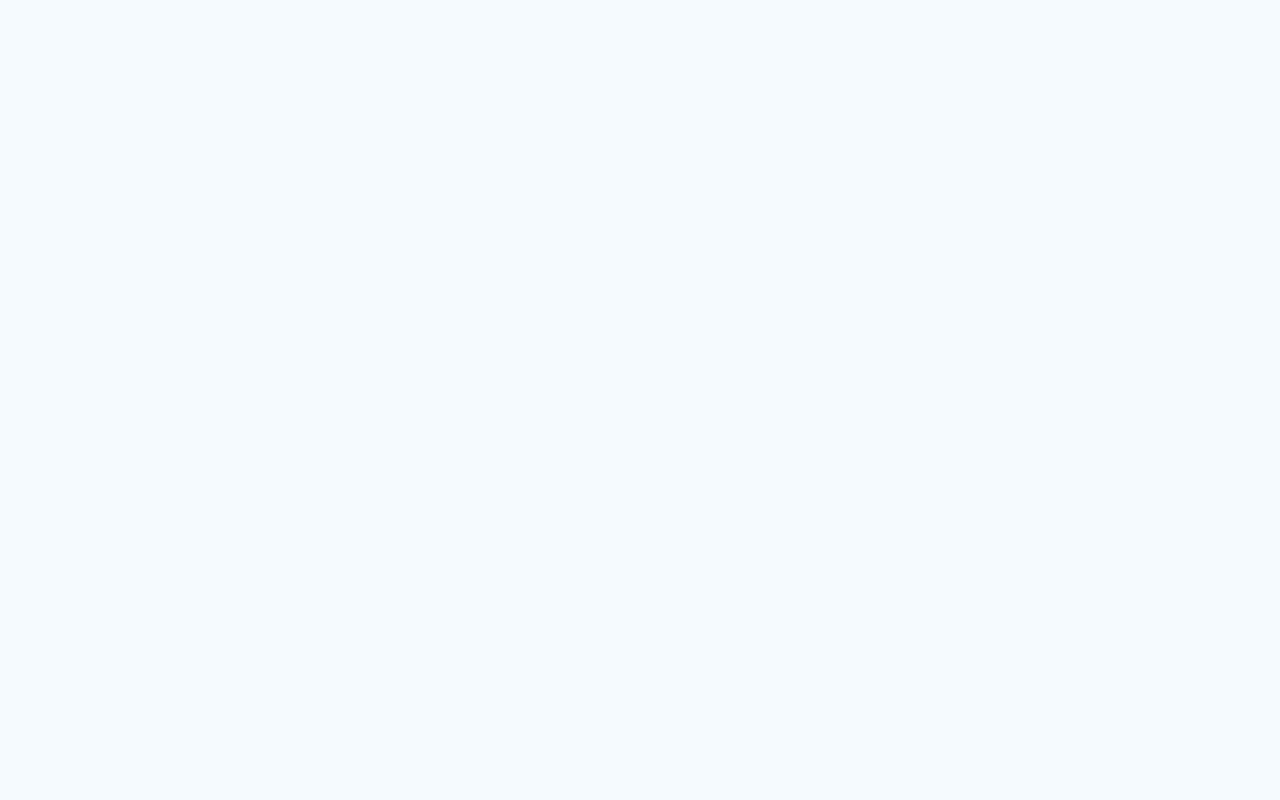
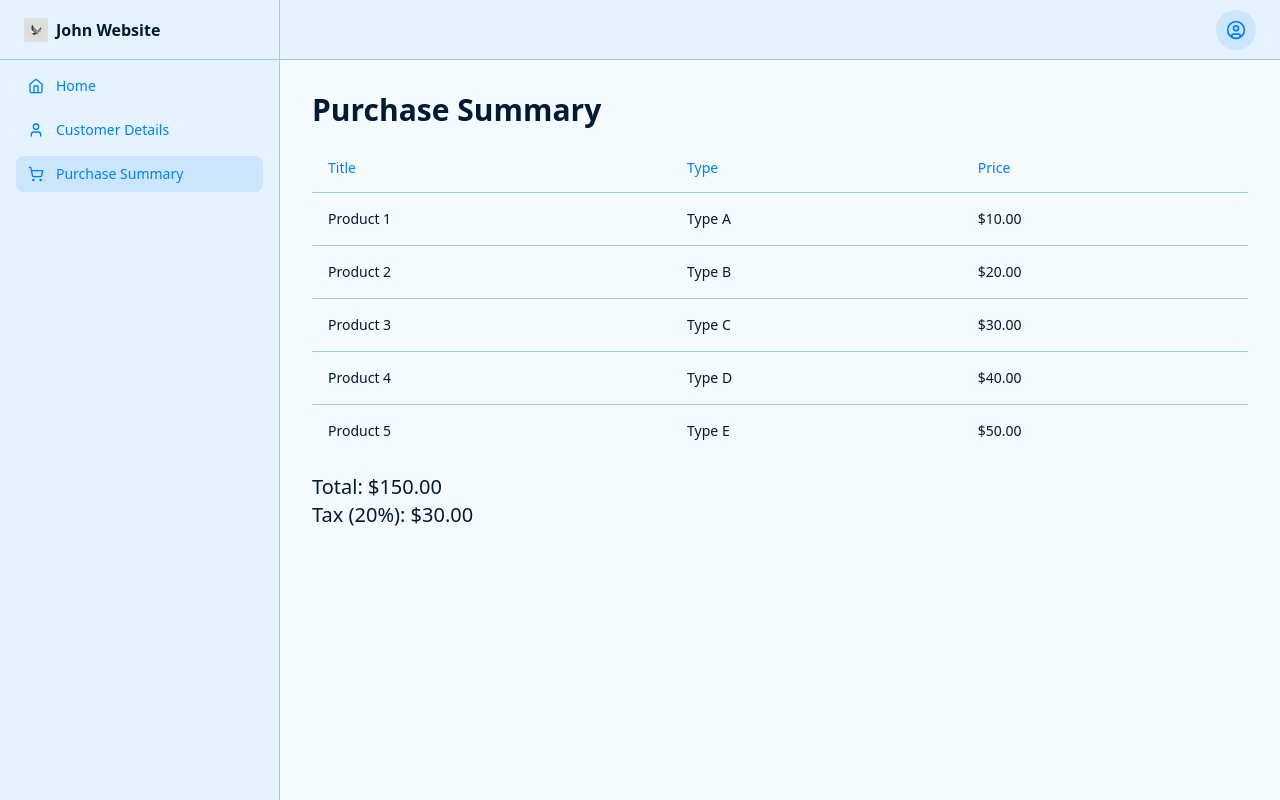
Before and after one commit to GPT-Engineer-App/page-master, a React (Vite) app: page /purchase-summary in a window 1280 px wide. Before the commit this address had no page. Built offline with nearby package versions, Linux system fonts and the light colour scheme.

Commit message:
Added Purchase Summary page with total and tax calculations. Updated sidebar to include link to the new page.

```diff
--- a/src/App.jsx
+++ b/src/App.jsx
@@ -7,6 +7,7 @@ import { Route, BrowserRouter as Router, Routes } from "react-router-dom";
 import Layout from "./layouts/sidebar"; // Updated to use sidebar layout
 import Index from "./pages/Index.jsx";
 import CustomerDetails from "./pages/CustomerDetails.jsx";
+import PurchaseSummary from "./pages/PurchaseSummary.jsx";
 const queryClient = new QueryClient();
 
 export const navItems = [
@@ -32,6 +33,7 @@ const App = () => {
             <Route path="/" element={<Layout />}>
               <Route index element={<Index />} />
               <Route path="customer-details" element={<CustomerDetails />} />
+              <Route path="purchase-summary" element={<PurchaseSummary />} />
             </Route>
           </Routes>
         </Router>
--- a/src/layouts/sidebar.jsx
+++ b/src/layouts/sidebar.jsx
@@ -9,8 +9,9 @@ import {
 } from "@/components/ui/dropdown-menu";
 import { Sheet, SheetContent, SheetTrigger } from "@/components/ui/sheet";
 import { cn } from "@/lib/utils";
-import { CircleUser, Home, Menu, User } from "lucide-react";
+import { CircleUser, Home, Menu, User, ShoppingCart } from "lucide-react";
 import { NavLink, Outlet } from "react-router-dom";
+
 const navItems = [
   {
     title: "Home",
@@ -21,6 +22,11 @@ const navItems = [
     title: "Customer Details",
     to: "/customer-details",
     icon: <User className="h-4 w-4" />,
+  },
+  {
+    title: "Purchase Summary",
+    to: "/purchase-summary",
+    icon: <ShoppingCart className="h-4 w-4" />,
   },
 ];
 
--- /dev/null
+++ b/src/pages/PurchaseSummary.jsx
@@ -0,0 +1,51 @@
+import { useState, useEffect } from "react";
+import { Table, TableBody, TableCell, TableHead, TableHeader, TableRow } from "@/components/ui/table";
+
+const PurchaseSummary = () => {
+  const [purchases, setPurchases] = useState([
+    { title: "Product 1", type: "Type A", price: 10 },
+    { title: "Product 2", type: "Type B", price: 20 },
+    { title: "Product 3", type: "Type C", price: 30 },
+    { title: "Product 4", type: "Type D", price: 40 },
+    { title: "Product 5", type: "Type E", price: 50 },
+  ]);
+  const [total, setTotal] = useState(0);
+  const [tax, setTax] = useState(0);
+
+  useEffect(() => {
+    const totalPrice = purchases.reduce((acc, purchase) => acc + purchase.price, 0);
+    const taxAmount = totalPrice * 0.2;
+    setTotal(totalPrice);
+    setTax(taxAmount);
+  }, [purchases]);
+
+  return (
+    <div className="container mx-auto p-4">
+      <h1 className="text-3xl font-bold mb-4">Purchase Summary</h1>
+      <Table>
+        <TableHeader>
+          <TableRow>
+            <TableHead>Title</TableHead>
+            <TableHead>Type</TableHead>
+            <TableHead>Price</TableHead>
+          </TableRow>
+        </TableHeader>
+        <TableBody>
+          {purchases.map((purchase, index) => (
+            <TableRow key={index}>
+              <TableCell>{purchase.title}</TableCell>
+              <TableCell>{purchase.type}</TableCell>
+              <TableCell>${purchase.price.toFixed(2)}</TableCell>
+            </TableRow>
+          ))}
+        </TableBody>
+      </Table>
+      <div className="mt-4">
+        <p className="text-xl">Total: ${total.toFixed(2)}</p>
+        <p className="text-xl">Tax (20%): ${tax.toFixed(2)}</p>
+      </div>
+    </div>
+  );
+};
+
+export default PurchaseSummary;
```
